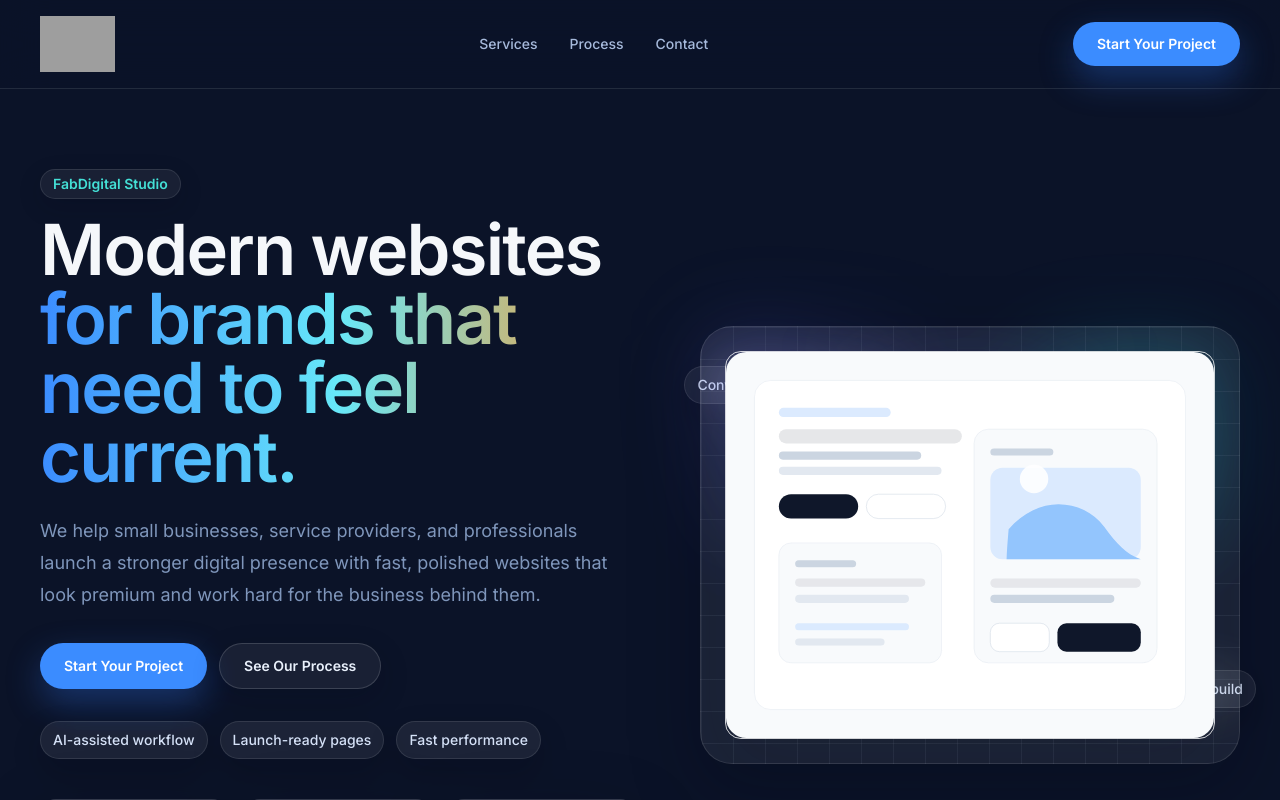
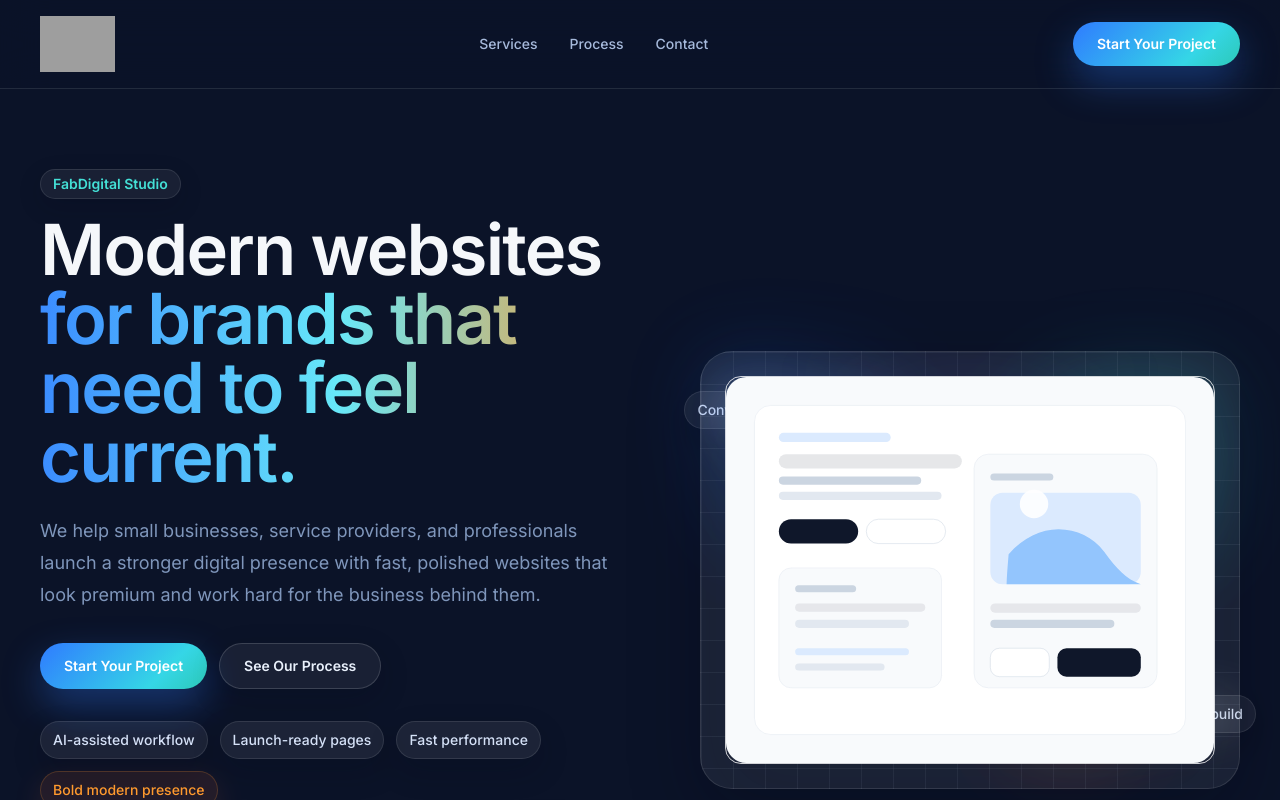
Before and after one commit to fabylv/fabdigitalstudio.com, a React (Vite) app: page / in a window 1280 px wide. Shown: the top 800 px of the page. Built offline with nearby package versions, Linux system fonts and the light colour scheme; grey boxes are pictures that could not be loaded.

Commit message:
Tune FabDigital Studio palette to logo

```diff
--- a/src/components/sections/CTASection.jsx
+++ b/src/components/sections/CTASection.jsx
@@ -4,9 +4,10 @@ export default function CTASection({ content }) {
   return (
     <section className="section-shell">
       <div className="site-container">
-        <div className="relative overflow-hidden rounded-[2rem] bg-[linear-gradient(135deg,#0b1328_0%,#17315f_22%,#2f6fe4_55%,#2fd7e6_100%)] px-6 py-12 text-white shadow-[0_30px_80px_rgba(11,19,40,0.38)] sm:px-10 sm:py-14 lg:flex lg:items-center lg:justify-between lg:gap-10">
+        <div className="relative overflow-hidden rounded-[2rem] bg-[linear-gradient(135deg,#0b1328_0%,#17315f_20%,#2f7bff_54%,#35d6e6_84%,#ff6a3d_120%)] px-6 py-12 text-white shadow-[0_30px_80px_rgba(11,19,40,0.38)] sm:px-10 sm:py-14 lg:flex lg:items-center lg:justify-between lg:gap-10">
           <div className="absolute -left-10 top-0 h-40 w-40 rounded-full bg-white/14 blur-3xl" />
           <div className="absolute bottom-0 right-0 h-48 w-48 rounded-full bg-accent-400/25 blur-3xl" />
+          <div className="absolute right-28 top-10 h-24 w-24 rounded-full bg-cyan-200/25 blur-3xl" />
           <div className="relative max-w-2xl">
             <span className="mb-4 inline-flex rounded-full border border-white/20 bg-white/10 px-3 py-1 text-sm font-semibold text-white">
               Start your project
--- a/src/components/sections/Hero.jsx
+++ b/src/components/sections/Hero.jsx
@@ -22,6 +22,7 @@ export default function Hero({ content }) {
             <span className="chip">AI-assisted workflow</span>
             <span className="chip">Launch-ready pages</span>
             <span className="chip">Fast performance</span>
+            <span className="chip-accent">Bold modern presence</span>
           </div>
 
           <dl className="mt-10 grid gap-4 sm:grid-cols-3">
@@ -41,7 +42,7 @@ export default function Hero({ content }) {
           <div className="absolute -right-4 bottom-14 hidden animate-float-delayed lg:block">
             <div className="chip">Clean front-end build</div>
           </div>
-          <div className="absolute inset-0 rounded-[2.25rem] bg-[radial-gradient(circle_at_top_left,rgba(99,102,241,0.22),transparent_38%),radial-gradient(circle_at_82%_22%,rgba(34,211,238,0.18),transparent_30%)] blur-2xl" />
+          <div className="absolute inset-0 animate-glow rounded-[2.25rem] bg-[radial-gradient(circle_at_top_left,rgba(47,123,255,0.30),transparent_36%),radial-gradient(circle_at_82%_22%,rgba(53,214,230,0.24),transparent_30%),radial-gradient(circle_at_68%_84%,rgba(255,106,61,0.16),transparent_20%)] blur-2xl" />
           <div className="glass-panel soft-grid relative overflow-hidden p-4 sm:p-6">
             <div className="absolute inset-x-8 top-6 h-24 rounded-full bg-[radial-gradient(circle,rgba(99,102,241,0.16),transparent_68%)] blur-2xl" />
             <img alt="FabDigital Studio website preview" className="relative w-full rounded-2xl border border-white/80 shadow-[0_28px_70px_rgba(15,23,42,0.12)]" src={content.image} />
--- a/src/index.css
+++ b/src/index.css
@@ -57,7 +57,13 @@
   }
 
   .button-primary {
-    @apply inline-flex items-center justify-center rounded-full bg-brand-600 px-6 py-3 text-sm font-semibold text-white shadow-[0_14px_34px_rgba(47,111,228,0.35)] transition duration-200 ease-out hover:bg-brand-500;
+    @apply inline-flex items-center justify-center rounded-full px-6 py-3 text-sm font-semibold text-white shadow-[0_16px_38px_rgba(47,123,255,0.34)] transition duration-200 ease-out;
+    background-image: linear-gradient(135deg, #2f7bff 0%, #35d6e6 72%, #2cc9b8 100%);
+  }
+
+  .button-primary:hover {
+    transform: translateY(-1px);
+    box-shadow: 0 18px 42px rgba(255, 106, 61, 0.20), 0 18px 42px rgba(47, 123, 255, 0.28);
   }
 
   .button-secondary {
@@ -95,6 +101,10 @@
     @apply inline-flex items-center gap-2 rounded-full border border-white/10 bg-white/[0.07] px-3 py-2 text-sm font-medium text-ink-800 shadow-[0_12px_30px_rgba(2,8,23,0.20)] backdrop-blur;
   }
 
+  .chip-accent {
+    @apply inline-flex items-center gap-2 rounded-full border border-accent-400/20 bg-accent-500/10 px-3 py-2 text-sm font-medium text-accent-400 shadow-[0_12px_30px_rgba(255,106,61,0.14)] backdrop-blur;
+  }
+
   .gradient-text {
     @apply bg-gradient-to-r from-brand-600 via-cyan-300 to-accent-400 bg-clip-text text-transparent;
   }
@@ -109,6 +119,10 @@
 
   .animate-rise {
     animation: rise-in 0.75s ease-out both;
+  }
+
+  .animate-glow {
+    animation: glow-pulse 5.5s ease-in-out infinite;
   }
 }
 
@@ -132,3 +146,15 @@
     transform: translateY(0);
   }
 }
+
+@keyframes glow-pulse {
+  0%,
+  100% {
+    opacity: 0.62;
+    transform: scale(1);
+  }
+  50% {
+    opacity: 1;
+    transform: scale(1.04);
+  }
+}
```
